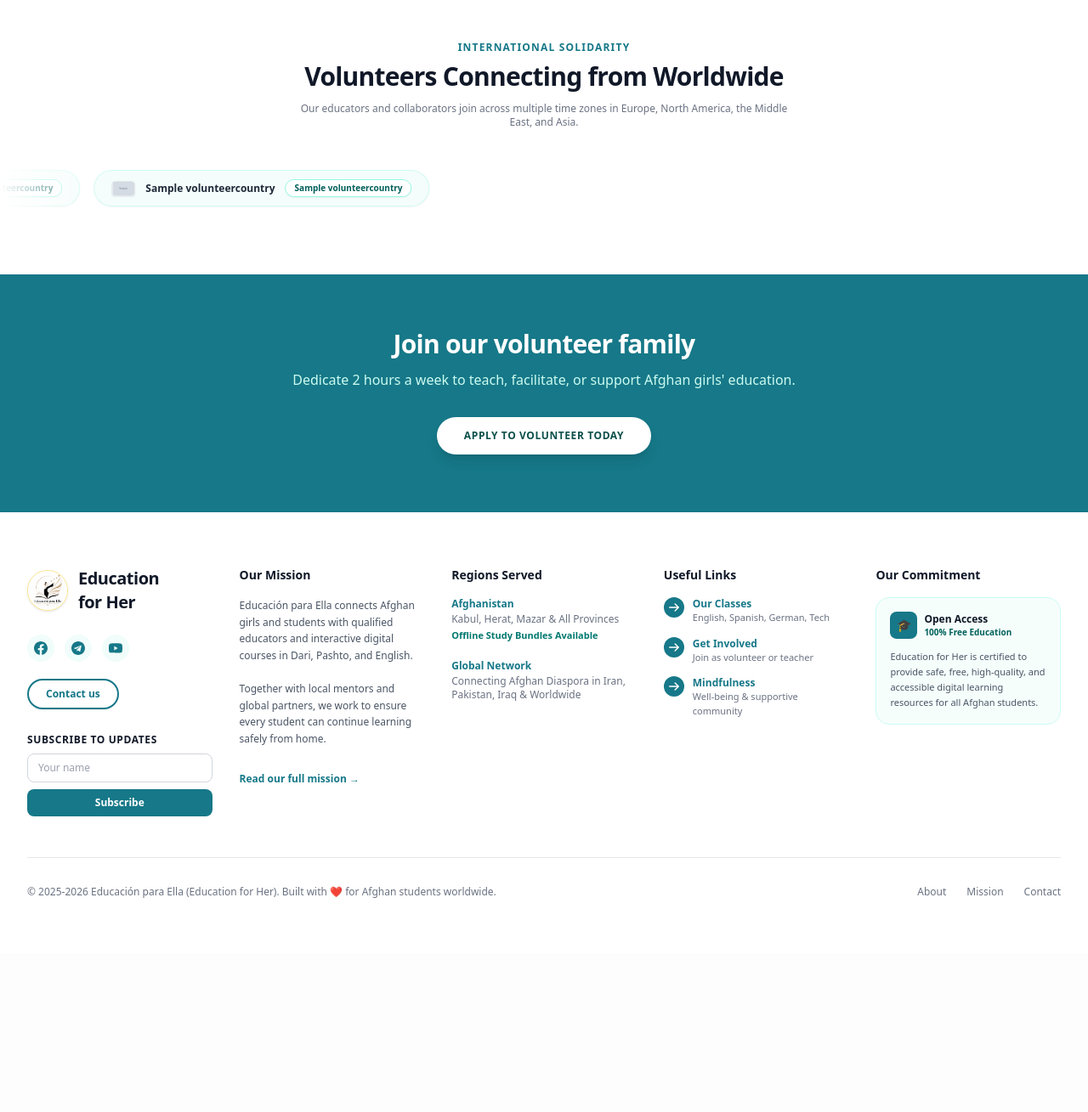
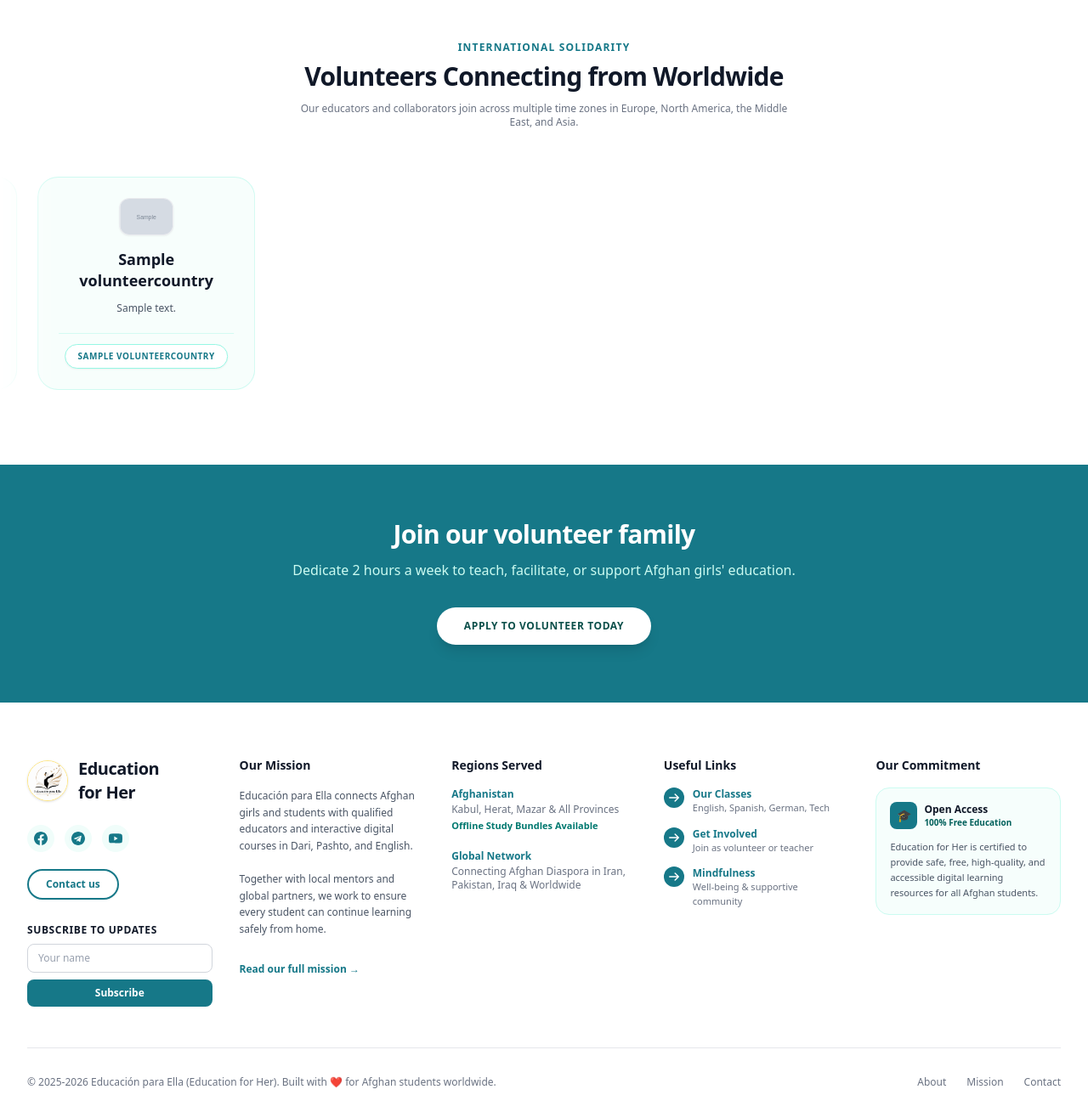
Before and after one commit to KhairullahChakir/educacion-para-ella, a Django app: page /volunteers/ in a window 1280 px wide. Shown: the part 1541-2850 px from the top of the page at 85% size. Before the commit the page ends 2598 px from the top, so only its background shows below. Run offline with Django 5.2, Linux system fonts and the light colour scheme; tables that the repository leaves empty hold one stand-in row (values such as "Sample post"); grey boxes marked "Sample" are stand-in pictures.

Commit message:
Upgrade Worldwide Volunteers marquee to vertical card design with flags, descriptions, badges, and calm slow scroll speed

```diff
--- a/core/models.py
+++ b/core/models.py
@@ -326,8 +326,9 @@ class VolunteerCountry(models.Model):
     name = models.CharField(max_length=100, help_text="Country Name (e.g. Spain, Germany, United Kingdom, United States, Canada, Greece, Afghan Diaspora)")
     country_code = models.CharField(max_length=10, default="ES", help_text="Country Code (e.g. ES, DE, GB, US, CA, GR, AF)")
     flag_emoji = models.CharField(max_length=20, default="🇪🇸", help_text="Flag Emoji (e.g. 🇪🇸, 🇩🇪, 🇬🇧, 🇺🇸, 🇨🇦, 🇬🇷, 🇦🇫)")
-    flag_image = models.ImageField(upload_to='volunteer_flag_images/', blank=True, null=True, help_text="Optional custom flag image")
-    tag_label = models.CharField(max_length=60, default="Educators & Mentors", blank=True, null=True, help_text="Optional role tag")
+    flag_image = models.ImageField(upload_to='volunteer_flag_images/', blank=True, null=True, help_text="High-res custom flag image")
+    description = models.TextField(blank=True, null=True, help_text="Short description of volunteer educators connecting from here")
+    tag_label = models.CharField(max_length=60, default="Educators & Mentors", blank=True, null=True, help_text="Category pill badge (e.g. INSIDE COUNTRY, DIASPORA COMMUNITY, SOLIDARITY PARTNER)")
     order = models.PositiveIntegerField(default=0, help_text="Sort order")
     is_active = models.BooleanField(default=True, help_text="Active toggle")
     created_at = models.DateTimeField(auto_now_add=True)
--- a/core/templates/core/volunteers.html
+++ b/core/templates/core/volunteers.html
@@ -119,44 +119,68 @@
         </p>
     </div>
 
-    <!-- Moving Marquee Track (Left to Right) -->
-    <div class="relative w-full overflow-hidden py-4 [mask-image:linear-gradient(to_right,transparent,black_10%,black_90%,transparent)]">
-        <div class="flex gap-4 w-max animate-marquee-ltr hover:[animation-play-state:paused] cursor-grab active:cursor-grabbing">
+    <!-- Moving Marquee Track (Left to Right, Calm Pace) -->
+    <div class="relative w-full overflow-hidden py-6 [mask-image:linear-gradient(to_right,transparent,black_5%,black_95%,transparent)]">
+        <div class="flex gap-6 w-max animate-marquee-ltr hover:[animation-play-state:paused] cursor-grab active:cursor-grabbing">
             <!-- First Set -->
             {% for country in volunteer_countries %}
-            <div class="flex items-center gap-3 px-5 py-2.5 rounded-full bg-teal-50/70 border border-teal-100/90 shadow-xs hover:border-[#167888] hover:shadow-md transition-all shrink-0">
+            <div class="w-64 min-w-[16rem] p-6 bg-teal-50/50 rounded-3xl border border-teal-100/90 hover:border-[#167888] hover:shadow-xl transition-all text-center flex flex-col justify-between group shrink-0">
+                <div>
+                    <!-- Top Flag Image -->
                     {% if country.flag_image %}
-                <div class="w-7 h-4.5 rounded-[4px] overflow-hidden border border-gray-200 shadow-2xs shrink-0 bg-white">
+                    <div class="w-16 h-11 mx-auto rounded-xl overflow-hidden shadow-xs border border-gray-200/80 mb-4 group-hover:scale-105 transition-transform bg-white">
                         <img src="{{ country.flag_image.url }}" alt="{{ country.name }} flag" class="w-full h-full object-cover">
                     </div>
                     {% else %}
-                <span class="text-xl leading-none">{{ country.flag_emoji }}</span>
+                    <div class="text-4xl mb-3 group-hover:scale-110 transition-transform">
+                        {{ country.flag_emoji }}
+                    </div>
                     {% endif %}
-                <span class="text-xs font-bold text-gray-800">{{ country.name }}</span>
-                {% if country.tag_label %}
-                <span class="text-[10px] text-teal-800 bg-white px-2.5 py-0.5 rounded-full font-semibold border border-teal-200 shadow-xs">
-                    {{ country.tag_label }}
+
+                    <h3 class="text-lg font-bold text-gray-900 leading-snug">
+                        {{ country.name }}
+                    </h3>
+                    <p class="text-xs text-gray-600 mt-2.5 leading-relaxed">
+                        {{ country.description|default:"Educators and mentors connecting to support free online education." }}
+                    </p>
+                </div>
+
+                <div class="mt-5 pt-3 border-t border-teal-100/80">
+                    <span class="text-[10px] font-extrabold uppercase tracking-wider text-[#167888] bg-white py-1.5 px-3.5 rounded-full inline-block border border-teal-200 shadow-xs">
+                        {{ country.tag_label|default:"SOLIDARITY NETWORK" }}
                     </span>
-                {% endif %}
+                </div>
             </div>
             {% endfor %}
 
             <!-- Duplicate Set for Seamless Infinite Loop -->
             {% for country in volunteer_countries %}
-            <div class="flex items-center gap-3 px-5 py-2.5 rounded-full bg-teal-50/70 border border-teal-100/90 shadow-xs hover:border-[#167888] hover:shadow-md transition-all shrink-0">
+            <div class="w-64 min-w-[16rem] p-6 bg-teal-50/50 rounded-3xl border border-teal-100/90 hover:border-[#167888] hover:shadow-xl transition-all text-center flex flex-col justify-between group shrink-0">
+                <div>
+                    <!-- Top Flag Image -->
                     {% if country.flag_image %}
-                <div class="w-7 h-4.5 rounded-[4px] overflow-hidden border border-gray-200 shadow-2xs shrink-0 bg-white">
+                    <div class="w-16 h-11 mx-auto rounded-xl overflow-hidden shadow-xs border border-gray-200/80 mb-4 group-hover:scale-105 transition-transform bg-white">
                         <img src="{{ country.flag_image.url }}" alt="{{ country.name }} flag" class="w-full h-full object-cover">
                     </div>
                     {% else %}
-                <span class="text-xl leading-none">{{ country.flag_emoji }}</span>
+                    <div class="text-4xl mb-3 group-hover:scale-110 transition-transform">
+                        {{ country.flag_emoji }}
+                    </div>
                     {% endif %}
-                <span class="text-xs font-bold text-gray-800">{{ country.name }}</span>
-                {% if country.tag_label %}
-                <span class="text-[10px] text-teal-800 bg-white px-2.5 py-0.5 rounded-full font-semibold border border-teal-200 shadow-xs">
-                    {{ country.tag_label }}
+
+                    <h3 class="text-lg font-bold text-gray-900 leading-snug">
+                        {{ country.name }}
+                    </h3>
+                    <p class="text-xs text-gray-600 mt-2.5 leading-relaxed">
+                        {{ country.description|default:"Educators and mentors connecting to support free online education." }}
+                    </p>
+                </div>
+
+                <div class="mt-5 pt-3 border-t border-teal-100/80">
+                    <span class="text-[10px] font-extrabold uppercase tracking-wider text-[#167888] bg-white py-1.5 px-3.5 rounded-full inline-block border border-teal-200 shadow-xs">
+                        {{ country.tag_label|default:"SOLIDARITY NETWORK" }}
                     </span>
-                {% endif %}
+                </div>
             </div>
             {% endfor %}
         </div>
--- a/theme/static_src/src/styles.css
+++ b/theme/static_src/src/styles.css
@@ -21,7 +21,7 @@
 .animate-marquee-ltr {
   display: flex;
   width: max-content;
-  animation: marquee-ltr 26s linear infinite;
+  animation: marquee-ltr 55s linear infinite;
 }
 
 .animate-marquee-ltr:hover {
```
Also changed, not shown: core/migrations/0013_volunteercountry_description_and_more.py (added), theme/static/css/dist/styles.css. Lines whose indentation alone changed are shown as unchanged.
